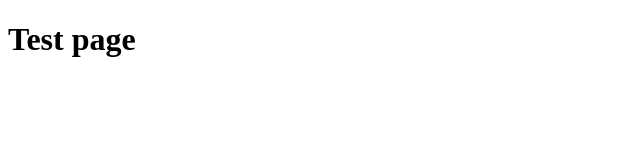
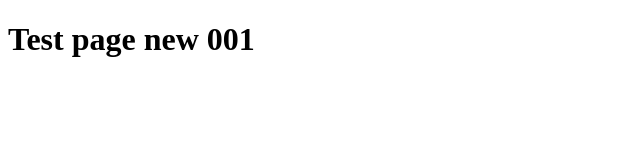
Before and after one commit to AkshaySalokheCube84/hostinger2, a plain HTML site: page index.html in a window 1280 px wide. Shown: the whole page, without its empty margins (0-640 px from the left). Drawn offline with Linux system fonts and the light colour scheme.

Commit message:
Update index.html

```diff
--- a/index.html
+++ b/index.html
@@ -6,6 +6,6 @@
     <title>Test</title>
 </head>
 <body>
-    <h1>Test page</h1>
+    <h1>Test page new 001</h1>
 </body>
 </html>
```
